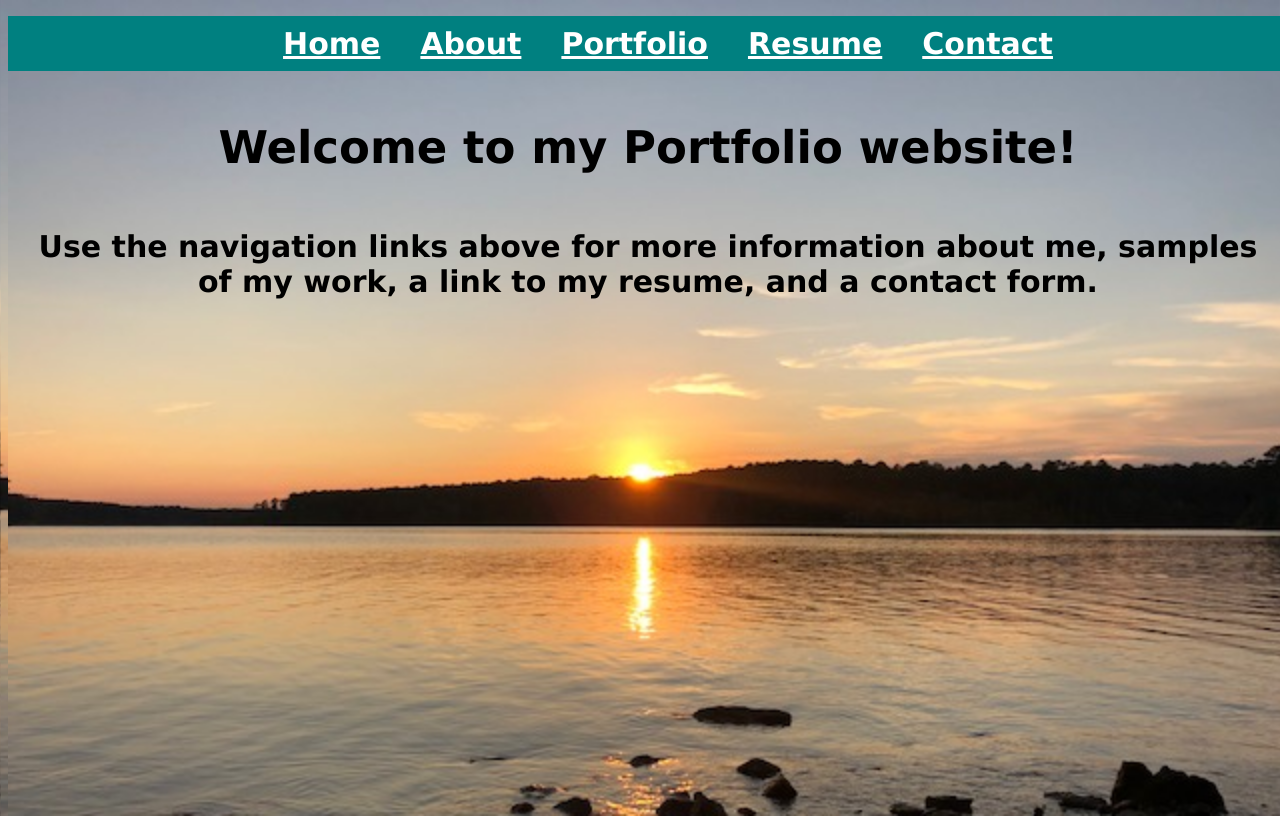
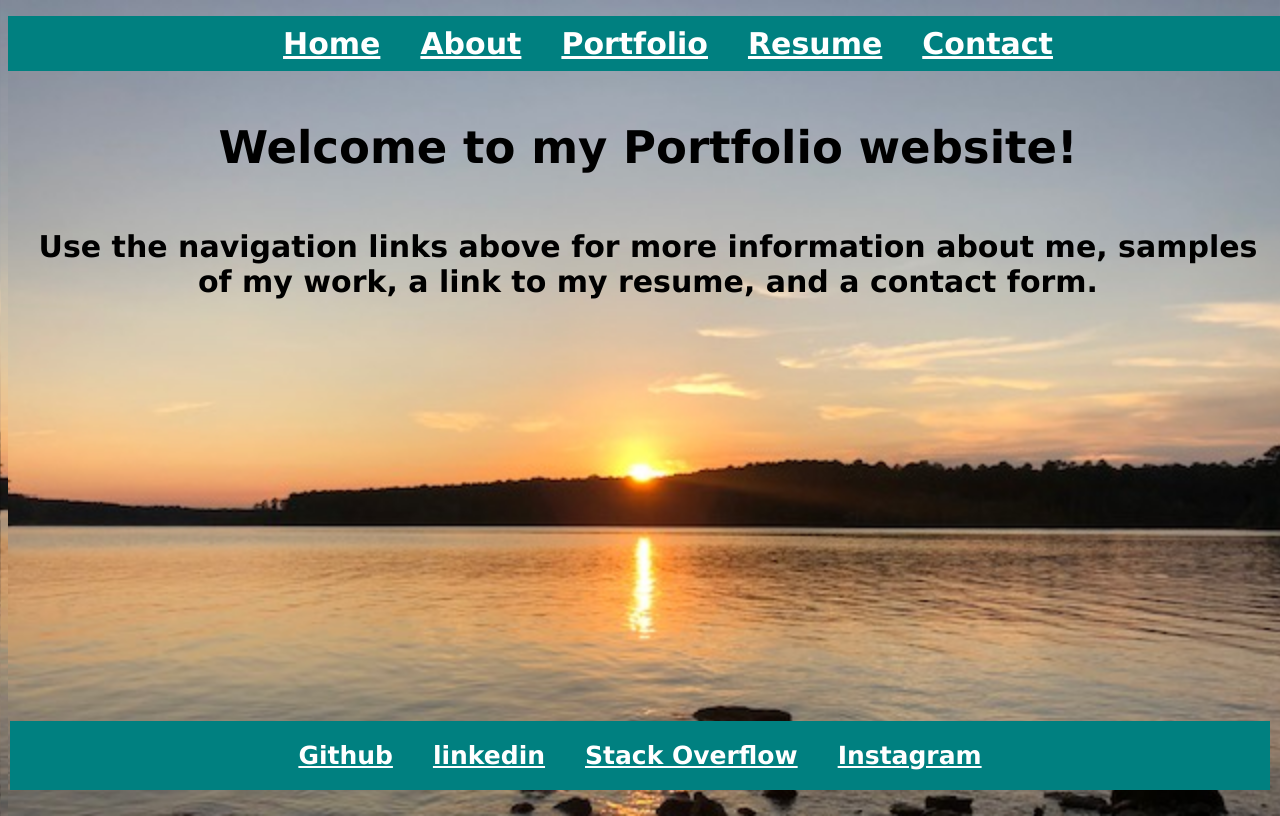
Before and after one commit to dogmom3/20-react-portfolio, a React (Create React App) app: page / in a window 1280 px wide. Built offline with nearby package versions, Linux system fonts and the light colour scheme.

Commit message:
add footer and resume section

```diff
--- /dev/null
+++ b/src/components/Footer.js
@@ -0,0 +1,11 @@
+import React from 'react';
+
+export default function Footer() {
+  return (
+<footer className='footer'>
+    <a className='footer-link' target='blank' href='http://www.github.com/dogmom3'>Github</a>
+    <a className='footer-link' target='blank' href='http://www.linkedin.com/in/blairseivers/'>linkedin</a>
+    <a className='footer-link' target='blank' href='https://stackoverflow.com/users/19273326/dogmom3'>Stack Overflow</a>
+    <a className='footer-link' target='blank' href='http://www.instagram.com/adventure.brindles/'>Instagram</a>
+</footer>
+  )};
--- a/src/components/NavTabs.js
+++ b/src/components/NavTabs.js
@@ -3,7 +3,7 @@ import React from 'react';
 
 function NavTabs({ currentPage, handlePageChange }) {
   return (
-
+<header>
     <ul className="nav-list">
       <li className="nav-item">
         <a href="#home" onClick={() =>
@@ -26,7 +26,7 @@ function NavTabs({ currentPage, handlePageChange }) {
           className='nav-link'>Contact</a>
       </li>
     </ul>
-
+    </header>
   );
 }
 
--- a/src/components/PortfolioContainer.js
+++ b/src/components/PortfolioContainer.js
@@ -5,6 +5,7 @@ import About from './pages/About';
 import Portfolio from './pages/Portfolio';
 import Contact from './pages/Contact';
 import Resume from './pages/Resume';
+import Footer from './Footer';
 
 
 export default function PortfolioContainer() {
@@ -35,6 +36,10 @@ export default function PortfolioContainer() {
       <NavTabs currentPage={currentPage} handlePageChange={handlePageChange} />
       {/* Here we are calling the renderPage method which will return a component  */}
       {renderPage()}
+      <footer>
+      <Footer />
+      </footer>
+
     </div>
   );
 }
--- a/src/components/pages/Portfolio.js
+++ b/src/components/pages/Portfolio.js
@@ -20,7 +20,7 @@ function Portfolio() {
 
         <div className="apps">
           <div className="app-info">
-            <p>Weather App</p>
+            <p className='app-name'>Weather App</p>
             <a href="https://dogmom3.github.io/weather-dashboard/"
              className="app-link" target="blank">Deployed App</a>
             <a href="https://github.com/dogmom3/weather-dashboard"
@@ -31,7 +31,7 @@ function Portfolio() {
 
         <div className="apps">
           <div className="app-info">
-            <p>Password Generator</p>
+            <p className='app-name'>Password Generator</p>
             <a href="https://dogmom3.github.io/password-generator/"
              className="app-link" target="blank">Deployed App</a>
             <a href="https://github.com/dogmom3/password-generator"
@@ -42,7 +42,7 @@ function Portfolio() {
 
         <div className="apps">
           <div className="app-info">
-            <p>Quiz</p>
+            <p className='app-name'>Quiz</p>
             <a href="https://dogmom3.github.io/javascript-quiz/"
           className="app-link" target="blank">Deployed App</a>
             <a href="https://github.com/dogmom3/javascript-quiz"
@@ -56,7 +56,7 @@ function Portfolio() {
 
         <div className="apps">
           <div className="app-info">
-            <p>Employee Profile</p>
+            <p className='app-name'>Employee Profile</p>
             <a href="https://dogmom3.github.io/employee-data-input/"
             className="app-link" target="blank">Deployed App</a>
             <a href="https://github.com/dogmom3/employee-data-input"
@@ -67,7 +67,7 @@ function Portfolio() {
 
         <div className="apps">
           <div className="app-info">
-            <p>Happy Trees</p>
+            <p className='app-name'>Happy Trees</p>
             <a href="https://gentle-lake-59989.herokuapp.com/"
           className="app-link" target="blank">Deployed App</a>
             <a href="https://github.com/HackStreetPeople/happy-trees"
@@ -78,7 +78,7 @@ function Portfolio() {
 
         <div className="apps">
           <div className="app-info">
-            <p>Dognostic</p>
+            <p className='app-name'>Dognostic</p>
             <a href="https://boolean-hooligans.github.io/dognostic-1/"
             className="app-link" target="blank">Deployed App</a>
             <a href="https://github.com/Boolean-Hooligans/dognostic-1"
--- a/src/components/pages/Resume.js
+++ b/src/components/pages/Resume.js
@@ -2,9 +2,15 @@ import React from "react";
 
 export default function Resume() {
     return (
-<div>
-   <h1>Here is a link to download my Resume</h1>
-    <a href>resume link goes here</a>
+<div className='resume'>
+   <h2>List of Proficiencies:</h2>
+   <ol className='resumeList'>
+       <li>CSS</li>
+       <li>JavaScript</li>
+       <li>Handlebars</li>
+       <li>React</li>
+   </ol>
+    <a href></a>
 </div>
         );
     }
--- a/src/index.css
+++ b/src/index.css
@@ -3,7 +3,7 @@ html,
 body {
   background-image: url("../src/assets/fallslake.jpg");
   background-size: cover;
-  height: 100vh;
+  height: 100%;
   width: 100vw;
   font-family: "Lucida Sans", "Lucida Sans Regular", "Lucida Grande",
     "Lucida Sans Unicode", Geneva, Verdana, sans-serif;
@@ -16,8 +16,11 @@ h2 {
 }
 
 /* NAV */
+header{
+  background-color: teal;
+
+}
 .nav-list {
-  background-color: teal;
   display: flex;
   flex-direction: row;
   flex-wrap: wrap;
@@ -34,7 +37,6 @@ h2 {
   font-weight: bold;
   cursor: pointer;
   color: white;
-  padding: 10px;
 }
 .nav-link:hover {
   color: lightseagreen;
@@ -83,6 +85,9 @@ h2 {
   border-radius: 5px;
   padding: 5px;
 }
+.app-name{
+  color:black;
+}
 .app-info {
   color: white;
   border-radius: 15px;
@@ -102,6 +107,11 @@ h2 {
 .img {
   height: auto;
   width: 10vw;
+}
+
+/* RESUME */
+.resumeList{
+list-style: none;
 }
 
 /* CONTACT */
@@ -142,3 +152,29 @@ textarea {
   outline: none;
   border-width: 2px;
 }
+
+/* FOOTER */
+.footer {
+  background-color: teal;
+  display: flex;
+  flex-direction: row;
+  flex-wrap: wrap;
+  justify-content: center;
+  position:absolute;
+  left:0;
+  bottom:0;
+  right:0;
+  margin:10px;
+}
+.footer-link{
+  padding: 10px;
+  margin:10px;
+  border-radius: 15px;
+  font-size: 25px;
+  font-weight: bold;
+  cursor: pointer;
+  color: white;
+}
+.footer-link:hover {
+  color: lightseagreen;
+}
```
